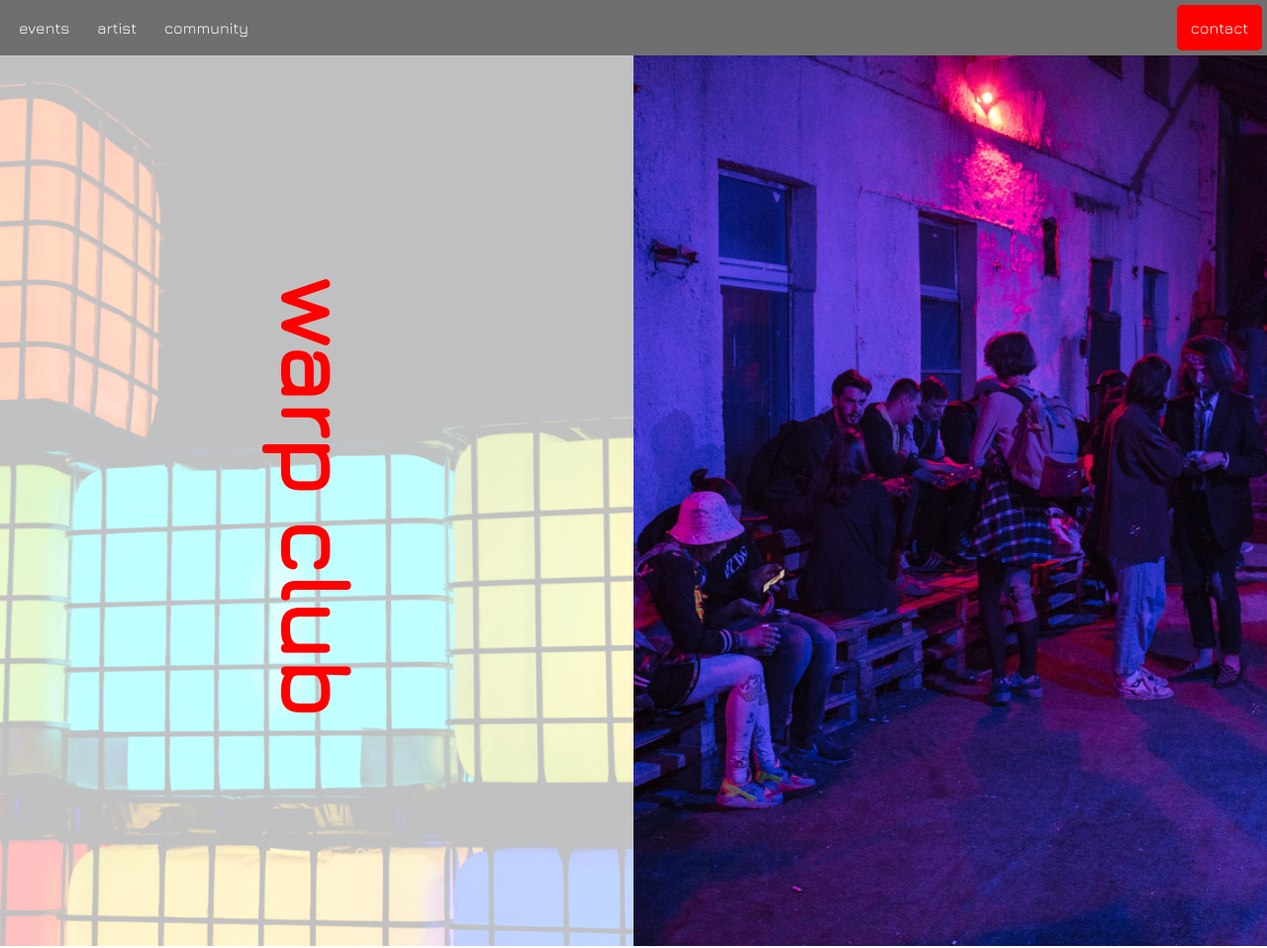
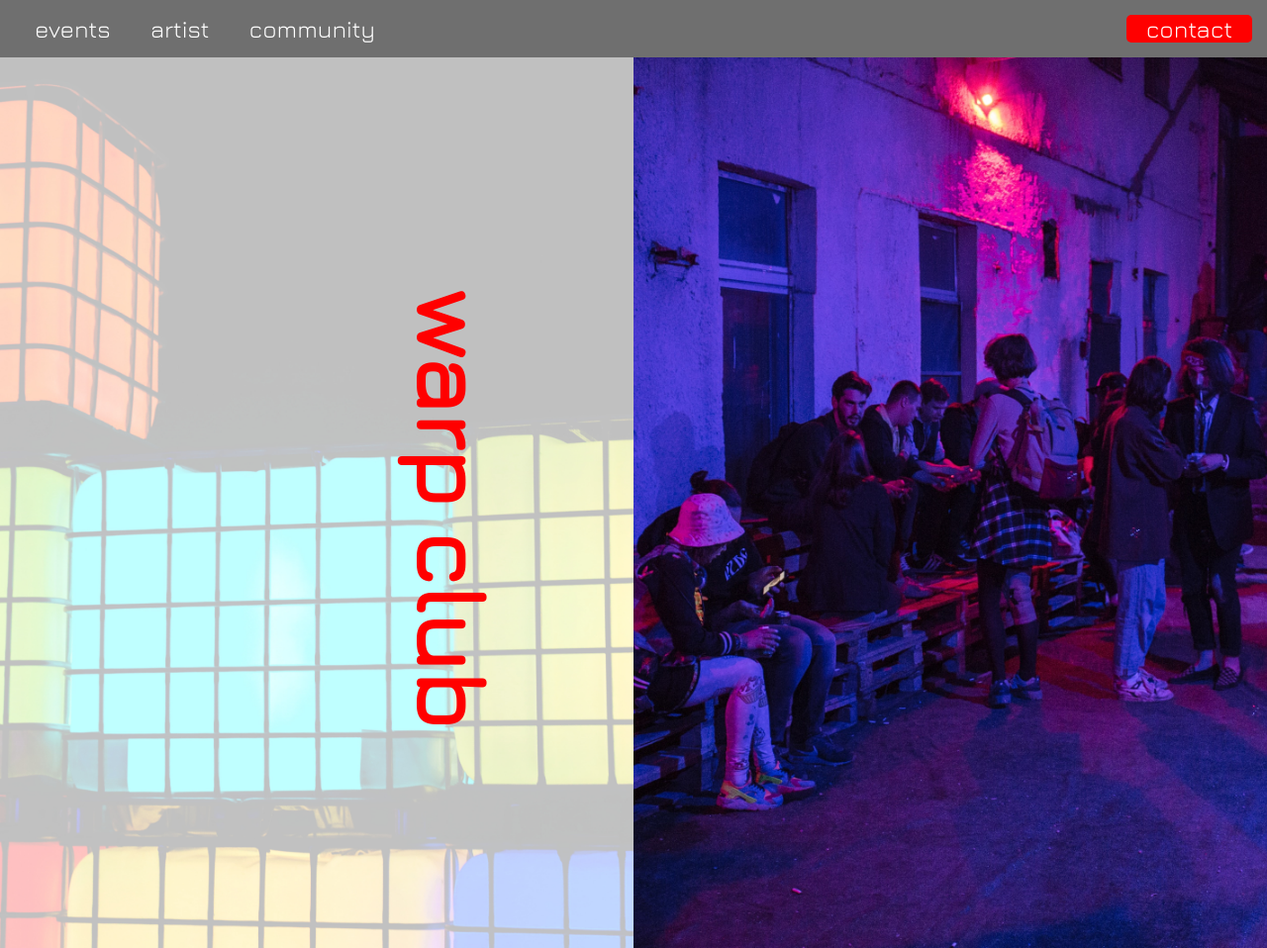
Before and after one commit to fbw-d09/uib-layout-warp-club-pawel-w88, a website: page index.html in a window 1280 px wide. Shown: the whole page at 99% size. Drawn offline with nearby package versions, Linux system fonts and the light colour scheme.

Commit message:
fix datei

```diff
--- a/index.html
+++ b/index.html
@@ -14,17 +14,22 @@
     />
   </head>
   <body>
-    <nav>
-      <ul>
-        <li><a href="#">events</a></li>
-        <li><a href="#">artist</a></li>
-        <li><a href="#">community</a></li>
-        <li class="contact"><a href="#">contact</a></li>
-      </ul>
-    </nav>
+    <header>
+      <nav>
+        <ul>
+          <li><a href="./index.html">events</a></li>
+          <li><a href="./index.html">artist</a></li>
+          <li><a href="./index.html">community</a></li>
+        </ul>
+      </nav>
+      <div class="contact">
+        <li><a href="./index.html">contact</a></li>
+      </div>
+    </header>
 
     <div class="warp-club">
-      <div class="column1"><p>warp club</p></div>
+      <p>warp club</p>
+      <div class="column1"></div>
       <div class="column2"></div>
     </div>
   </body>
--- a/style.css
+++ b/style.css
@@ -8,23 +8,28 @@
   font-family: "Jura", sans-serif;
 }
 
-nav ul {
+header {
   list-style-type: none;
-  margin: 0;
-  padding: 5px;
-  overflow: hidden;
+  display: flex;
+  padding: 15px;
   background: rgb(51, 51, 51, 0.7);
 }
 
-nav ul li {
-  float: left;
+header nav {
+  flex-grow: 2;
 }
 
-nav ul li a {
-  display: block;
+header nav ul {
+  display: flex;
+  justify-content: flex-start;
+  list-style: none;
+}
+
+a {
+  padding: 20px;
+  font-size: 1.5rem;
   color: white;
   text-decoration: none;
-  padding: 14px;
 }
 
 nav ul li a:hover {
@@ -33,14 +38,13 @@ nav ul li a:hover {
   background: #111;
 }
 
-nav ul li.contact {
-  float: right;
+.contact {
+  align-self: flex-end;
   border-radius: 5px;
   background-color: red;
 }
 
 .warp-club {
-  /* border: 2px solid red; */
   width: 100%;
   height: 100vh;
   display: flex;
@@ -51,15 +55,18 @@ nav ul li.contact {
   background-image: url(./assets/background.jpg);
   width: 50%;
   height: 900px;
+  position: relative;
   background-position: center;
   background-size: cover;
   background-repeat: no-repeat;
-  display: flex;
-  text-align: center;
-  justify-content: center;
 }
 
 div p {
+  position: absolute;
+  z-index: 1;
+  bottom: 60px;
+  left: 400px;
+
   color: red;
   font-size: 6rem;
   font-weight: 600;
```
